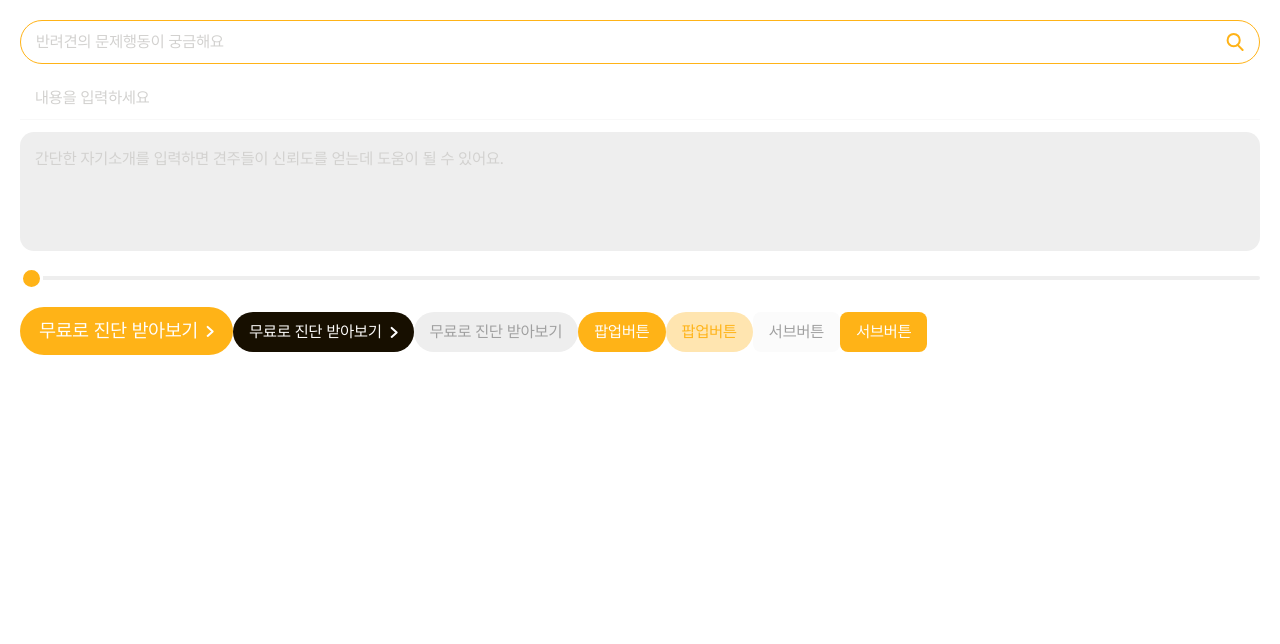
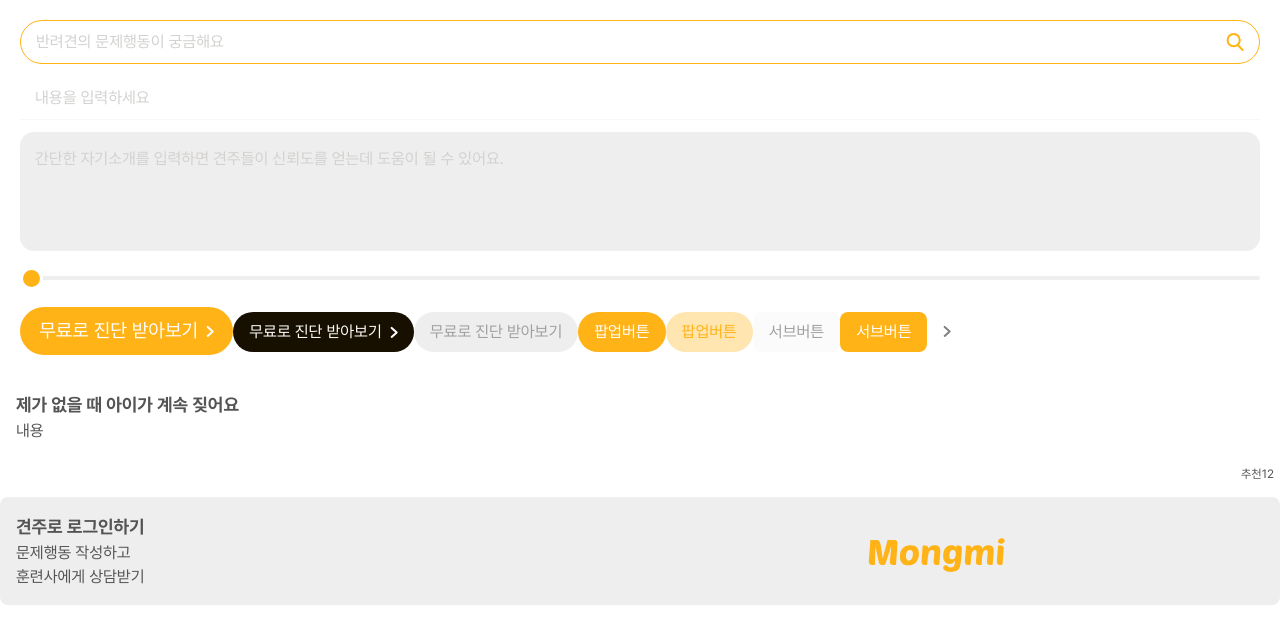
Before and after one commit to Sponge-Team/Sponge-FE, a Vue app: page /comp in a window 1280 px wide. Shown: the top 644 px of the page. Built offline with nearby package versions, Linux system fonts and the light colour scheme; what vue-cookies would draw is missing.

Commit message:
button transparent 속성 추가, card 컴포넌트 작성

```diff
--- a/src/components/core/Button/Button.vue
+++ b/src/components/core/Button/Button.vue
@@ -14,7 +14,7 @@ const props = defineProps({
   color: {
     type: String,
     default: 'primary',
-    validator: value => ['primary', 'secondary', 'tertiary', 'quaternary', 'quinary', 'outline-primary'].includes(value)
+    validator: value => ['primary', 'secondary', 'tertiary', 'quaternary', 'quinary', 'outline-primary', 'transparent'].includes(value)
   },
   size: {
     type: String,
@@ -36,6 +36,7 @@ const buttonClasses = computed(() => {
     'tertiary-color': props.color === 'tertiary',
     'quaternary-color': props.color === 'quaternary',
     'quinary-color': props.color === 'quinary',
+    'transparent-color': props.color === 'transparent',
     'text-style': props.style === 'text',
     'size-sm': props.size === 'sm',
     'size-m': props.size === 'm',
@@ -101,6 +102,11 @@ button {
   color: var(--s-palette-gray-400);
 }
 
+.transparent-color {
+  background-color: transparent;
+  color: inherit;
+  padding: 0;
+}
 .size-s {
   font-size: 0.75rem;
   padding: 0.25em 0.5em;
--- /dev/null
+++ b/src/components/core/Card/Card.vue
@@ -0,0 +1,110 @@
+<template>
+  <div :class="cardClasses">
+    <div v-if="$slots.header" class="card-header">
+      <slot name="header"></slot>
+    </div>
+
+    <div v-if="$slots.image" class="content-with-image">
+      <div class="card-content">
+        <slot></slot>
+      </div>
+      <div class="card-image">
+        <slot name="image"></slot>
+      </div>
+    </div>
+
+    <div v-else class="card-content">
+      <slot></slot>
+    </div>
+
+    <div v-if="$slots.footer" class="card-footer">
+      <slot name="footer"></slot>
+    </div>
+  </div>
+</template>
+
+<script setup>
+import { computed } from 'vue';
+
+const props = defineProps({
+  colorClass: {
+    type: String,
+    default: '',
+  },
+  rounded: {
+    type: Boolean,
+    default: true,
+  }
+});
+
+const cardClasses = computed(() => {
+  return {
+    'default-card': props.colorClass === '',
+    'light-card': props.colorClass === 'light',
+    'rounded': props.rounded,
+    'text-style': props.style === 'text',
+  };
+});
+</script>
+
+<style scoped>
+.default-card {
+  background-color: var(--s-semantic-primary-background-white-default);
+  color: var(--s-palette-gray-500);
+}
+
+.default-card .card-header h3 {
+  color: var(--s-palette-gray-700);
+}
+
+.light-card {
+  background-color: var(--s-semantic-primary-background-light-default);
+  color: var(--s-palette-gray-500);
+}
+
+.light-card .card-header h3 {
+  color: var(--s-palette-gray-700);
+}
+
+.text-style {
+  border: 1px solid var(--s-semantic-primary-stroke-info-default);
+}
+
+.card-header {
+  padding: 0.5em;
+}
+
+.card-content {
+  padding: 1em;
+  flex: 2;
+}
+
+.card-footer {
+  padding: 0.5em;
+  font-size: 0.75rem;
+  color: var(--s-palette-gray-500);
+}
+
+.rounded {
+  border-radius: 0.5em;
+}
+
+.content-with-image {
+  display: flex;
+  flex-direction: row;
+  align-items: center;
+}
+
+.card-image {
+  flex: 1;
+  padding: 1em;
+  height: 100%;
+}
+
+.card-image img {
+  width: 100%;
+  height: auto;
+  border-radius: 0.5em;
+  object-fit: cover;
+}
+</style>
--- a/src/components/expanded/MainBanner.vue
+++ b/src/components/expanded/MainBanner.vue
@@ -1,6 +1,8 @@
 <template>
   <div style="height: 220px; width: 100%; background-color: var(--s-semantic-primary-background-normal-default);">
-    <div class="s-body-01">내 반려동물 문제행동에 정확한 해결방법을 모르겠다면?</div>
+    <div class="s-heading-01" style="color: var(--s-palette-main-lighten-100);">
+      내 반려동물 문제행동에 정확한 해결방법을 모르겠다면?
+    </div>
     <Button color="secondary" size="m">무료로 진단 받아보기
       <template #icon>
         <img src="../../lib/assets/svg/ic_arrow_right_w.svg" alt="오른쪽 화살표" class="ml-2">
--- a/src/views/components/componentsView.vue
+++ b/src/views/components/componentsView.vue
@@ -3,7 +3,7 @@
     <div class="m5">
       <Input type="outlined" :icon="true" placeholder="반려견의 문제행동이 궁금해요" class="mb-3">
         <template #icon>
-          <img src="../../lib/assets/svg/ic_search.svg" alt="검색 버튼" class="pl3" style="width: max-content; height: max-content;">
+          <img src="@/lib/assets/svg/ic_search.svg" alt="검색 버튼" class="pl3" style="width: max-content; height: max-content;">
         </template>
       </Input>
       <Input color="secondary" type="text" shape="square" placeholder="내용을 입력하세요" class="mb-3"/>
@@ -18,7 +18,7 @@
       </Button>
       <Button color="secondary" size="m">무료로 진단 받아보기
         <template #icon>
-          <img src="../../lib/assets/svg/ic_arrow_right_w.svg" alt="오른쪽 화살표" class="ml-2">
+          <img src="@/lib/assets/svg/ic_arrow_right_w.svg" alt="오른쪽 화살표" class="ml-2">
         </template>
       </Button>
       <Button color="tertiary" size="m">무료로 진단 받아보기</Button>
@@ -26,6 +26,32 @@
       <Button color="quaternary" size="s">팝업버튼</Button>
       <Button color="quinary" size="s" rounded="square">서브버튼</Button>
       <Button color="primary" size="s" rounded="square">서브버튼</Button>
+      <Button color="transparent" size="m">
+        <template #icon>
+          <img src="@/lib/assets/svg/ic_arrow_right.svg" alt="오른쪽 화살표" />
+        </template>
+      </Button>
+    </div>
+    <div>
+    <Card class="mb-2">
+      <template #default>
+        <h3 class="text-lg font-bold">제가 없을 때 아이가 계속 짖어요</h3>
+        <p>내용</p>
+      </template>
+      <template #footer>
+        <small style="display: flex;justify-content: flex-end;">추천12</small>
+      </template>
+    </Card>
+    <Card colorClass="light">
+      <template #default>
+        <h3 class="text-lg font-bold">견주로 로그인하기</h3>
+        <p>문제행동 작성하고</p>
+        <p>훈련사에게 상담받기</p>
+      </template>
+      <template #image>
+        <img src="@/lib/assets/svg/mongmi_logo.svg" alt="로고 이미지" class="ml-2">
+      </template>
+    </Card>
     </div>
   </div>
 </template>
@@ -34,4 +60,5 @@
   import InputTextarea from "@/components/core/Input/InputTextarea.vue";
   import InputRange from "@/components/core/Input/InputRange.vue";
   import Button from "@/components/core/Button/Button.vue";
+  import Card from "@/components/core/Card/Card.vue";
 </script>
```
